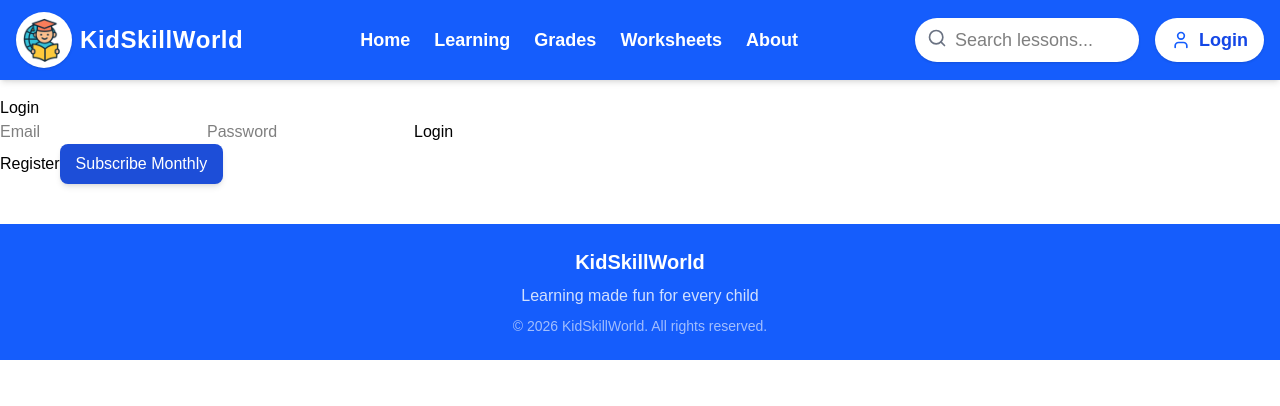
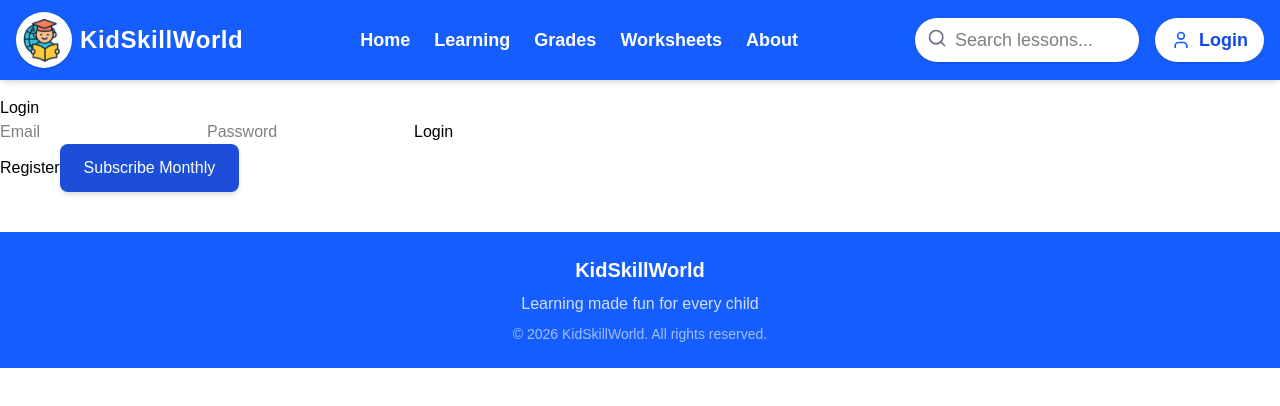
Before and after one commit to adhriton25/kidskillworld, a Next.js app: page /login in a window 1280 px wide. Shown: the top 406 px of the page. Built offline with nearby package versions, Linux system fonts and the light colour scheme.

Commit message:
fix: button

```diff
--- a/app/test/componenet/page.tsx
+++ b/app/test/componenet/page.tsx
@@ -20,17 +20,17 @@ export default function ComponentGallery() {
         >
           Secondary Button
         </Button>
-        <Button variant="accent" mode="loading">
-          Accent Button
+        <Button variant="accent"  size="sm">
+          Small Accent Button
         </Button>
-        <Button variant="success" mode="button" selected>
+        <Button variant="success" mode="loading"  selected>
           selected Success Button
         </Button>
         <Button variant="error" mode="button" shape="rounded" disabled>
           disabled Error Button
         </Button>
-        <Button variant="info" mode="button">
-          Info
+        <Button variant="info" mode="button" size="lg">
+          large Info
         </Button>
       </div>
       <div className="m-10 flex  gap-4">
--- a/components/Base/Button.tsx
+++ b/components/Base/Button.tsx
@@ -36,16 +36,14 @@ interface ButtonProps {
   spinnerSize?: number;
   spinnerColor?: string;
 
-  futureSlot?: React.ReactNode;
-
   onClick?: (e: any) => void;
   onKeyDown?: (e: any) => void;
 }
 
-// Centralized variant system
-const VARIANTS_TYPE = {
+// Variant tokens
+const VARIANTS = {
   primary: { bg: "var(--btn-primary)", text: "var(--white)" },
-  secondary: { bg: "var(--btn-secondary)", text: "var(--black)" }, // always black
+  secondary: { bg: "var(--btn-secondary)", text: "var(--black)" },
   accent: { bg: "var(--btn-accent)", text: "var(--white)" },
   success: { bg: "var(--btn-success)", text: "var(--white)" },
   warning: { bg: "var(--btn-warning)", text: "var(--black)" },
@@ -58,11 +56,10 @@ const SHAPES = {
   rounded: "rounded-[var(--radius-pill)]",
 } as const;
 
-// NEW SIZE SYSTEM
 const SIZES = {
-  sm: "px-3 py-1 text-sm",
-  md: "px-4 py-2 text-base",
-  lg: "px-6 py-3 text-lg",
+  sm: "px-3 py-1 h-8",
+  md: "px-6 py-3 h-12",
+  lg: "px-8 py-4 h-16",
 } as const;
 
 export const Button: React.FC<ButtonProps> = ({
@@ -80,82 +77,63 @@ export const Button: React.FC<ButtonProps> = ({
   href,
   target = "_self",
   isLinkButton = false,
+  loadingText = "...loading",
   spinnerSize = 18,
   spinnerColor = "Black",
   onClick,
   onKeyDown,
 }) => {
-  const variantType = VARIANTS_TYPE[variant];
   const isLoading = mode === "loading";
+  const variantType = VARIANTS[variant];
 
-  // Shared base styles
-  const baseStyles = `
-    inline-flex items-center justify-center gap-2
-    transition-all duration-[var(--duration-normal)]
-    focus:outline-none focus:ring-2 focus:ring-[var(--color-accent)]
-    whitespace-nowrap
-    ${SIZES[size]}
-  `;
+  // Text color logic
+  const textColor = variant === "secondary" ? variantType.text : isLinkButton
+    ? variantType.bg
+    : variantType.text;
 
-  // Normal button styles
-  const buttonStyles = `
-    ${SHAPES[shape]}
-    shadow-md
-  `;
-
-  // Text-link button styles
-  const linkStyles = `
-    bg-transparent
-    underline underline-offset-2
-    shadow-none
-  `;
-
-  // TEXT COLOR LOGIC
-  const textColor = isLinkButton
-    ? variantType.bg // link → text = variant color
-    : variant === "secondary"
-    ? "var(--black)" // secondary always black
-    : "var(--white)"; // all other buttons → white
+  // Base classes
+  const classes = clsx(
+    "font-medium inline-flex items-center justify-center gap-2 whitespace-nowrap cursor-pointer",
+    "focus:outline-none focus:ring-2 focus:ring-[var(--color-accent)]",
+    SIZES[size],
+    isLinkButton
+      ? "bg-transparent underline underline-offset-2 shadow-none"
+      : `${SHAPES[shape]} shadow-md`,
+    disabled && "opacity-50 pointer-events-none",
+    selected && "ring-2 ring-[var(--color-accent)]",
+    showUnderline && "underline underline-offset-2",
+    className
+  );
 
   return (
     <a
+      tabIndex={0}
       href={href}
       target={target}
       onClick={onClick}
       onKeyDown={onKeyDown}
-      className={clsx(
-        baseStyles,
-        isLinkButton ? linkStyles : buttonStyles,
-        disabled && "opacity-50 pointer-events-none",
-        selected && "ring-2 ring-[var(--color-accent)]",
-        showUnderline && "underline underline-offset-2",
-        className
-      )}
+      className={classes}
       style={{
         backgroundColor: isLinkButton ? "transparent" : variantType.bg,
         color: textColor,
       }}
     >
-      {/* LOADING MODE */}
-      {isLoading && (
+      {isLoading ? (
         <>
           <span
             className="flex items-center justify-center"
             style={{
               width: spinnerSize,
               height: spinnerSize,
-              border: `3px solid rgba(255,255,255,0.4)`,
+              border: "3px solid rgba(255,255,255,0.4)",
               borderTopColor: spinnerColor,
               borderRadius: "50%",
               animation: "spin 0.8s linear infinite",
             }}
           />
-          <span className="opacity-0">{children}</span>
+          <span>{loadingText}</span>
         </>
-      )}
-
-      {/* NORMAL MODE */}
-      {!isLoading && (
+      ) : (
         <>
           {leftIcon && <span className="flex items-center">{leftIcon}</span>}
           <span>{children}</span>
--- a/styles/_colors.scss
+++ b/styles/_colors.scss
@@ -42,7 +42,7 @@
 
   /* BUTTON COLORS */
   --btn-primary: var(--ksw-theme-blue);
-  --btn-secondary: var(--gray-100);
+  --btn-secondary: var(--gray-50);
   --btn-accent: var(--hot-pink);
   --btn-success: var(--emerald-green);
   --btn-warning: var(--golden-yellow);
```
